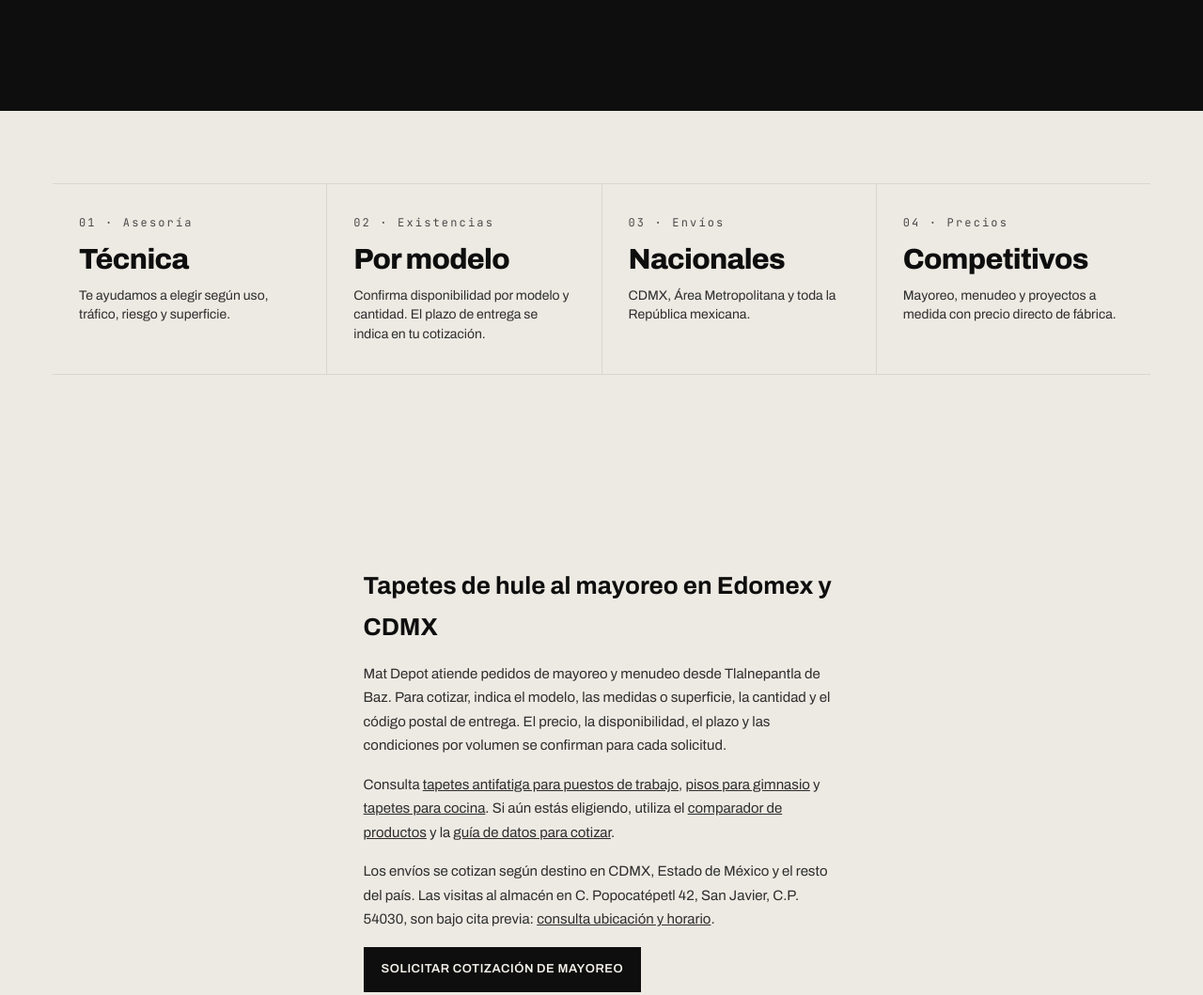
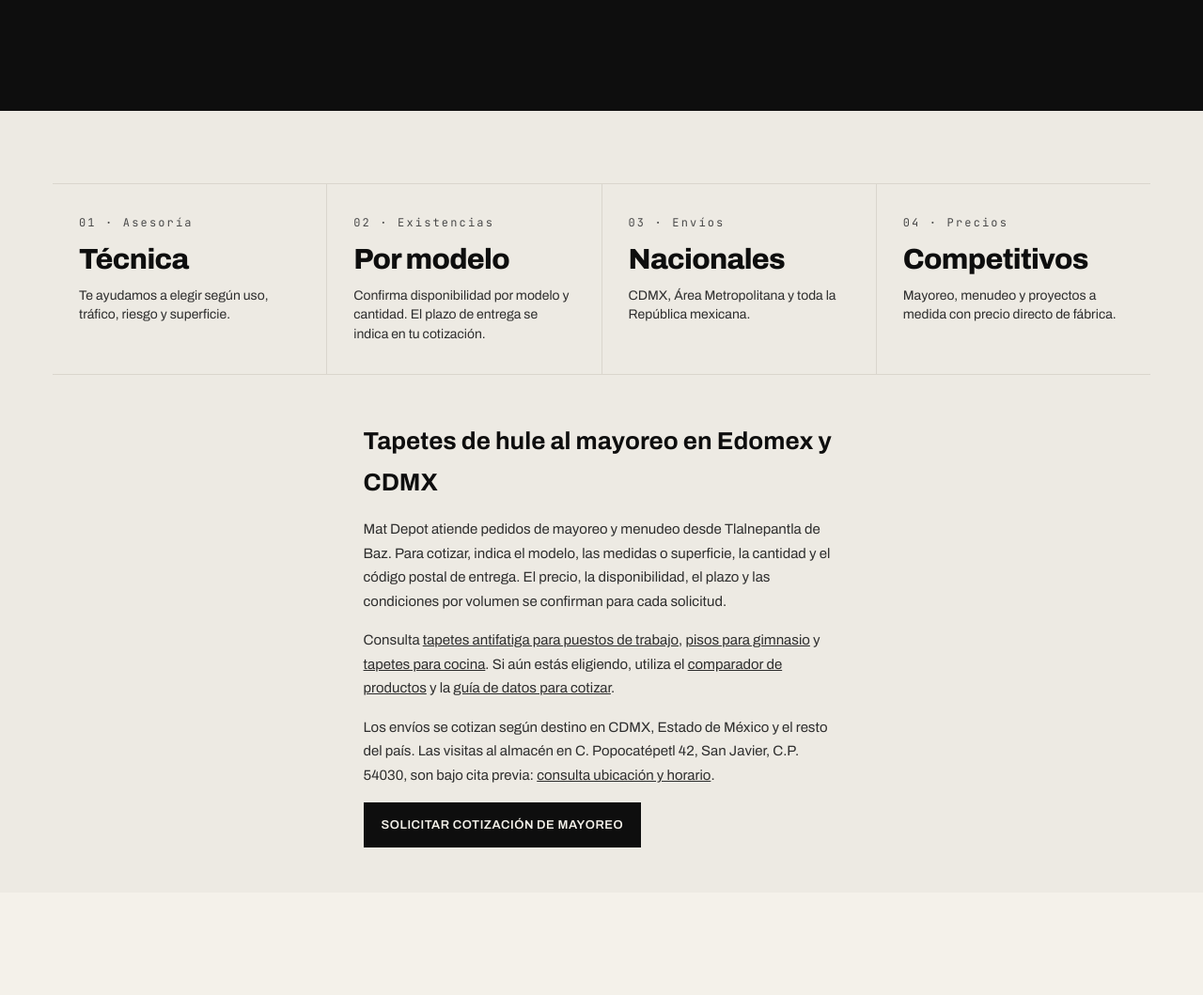
Before and after one commit to liliferro/matdepot-web, a website: page index.html in a window 1280 px wide. Shown: the part 872-1931 px from the top of the page at 94% size. Drawn offline with Linux system fonts and the light colour scheme.

Commit message:
Reduce stacked whitespace above homepage wholesale section

```diff
--- a/assets/site.css
+++ b/assets/site.css
@@ -889,3 +889,9 @@ a:focus-visible, button:focus-visible { outline: 2px solid currentColor; outline
  .hero__cta .btn { flex:1 1 140px; }
 }
 @media(max-width:360px) { #prod-grid { grid-template-columns:minmax(0,1fr); } }
+
+/* Avoid stacking two section paddings and the prose heading margin on home. */
+.home-pillars { padding-bottom:24px; }
+#mayoreo { padding-top:24px; padding-bottom:48px; }
+#mayoreo h2 { margin-top:0; }
+#mayoreo p:last-child { margin-bottom:0; }
--- a/index.html
+++ b/index.html
@@ -38,7 +38,7 @@
 </section>
 
 <!-- PILARES -->
-<section class="section--tight">
+<section class="section--tight home-pillars">
   <div class="container">
     <div class="pillars">
       <div class="pillar"><span class="pillar__num">01 · Asesoría</span><span class="pillar__big">Técnica</span><span class="pillar__txt">Te ayudamos a elegir según uso, tráfico, riesgo y superficie.</span></div>
```
